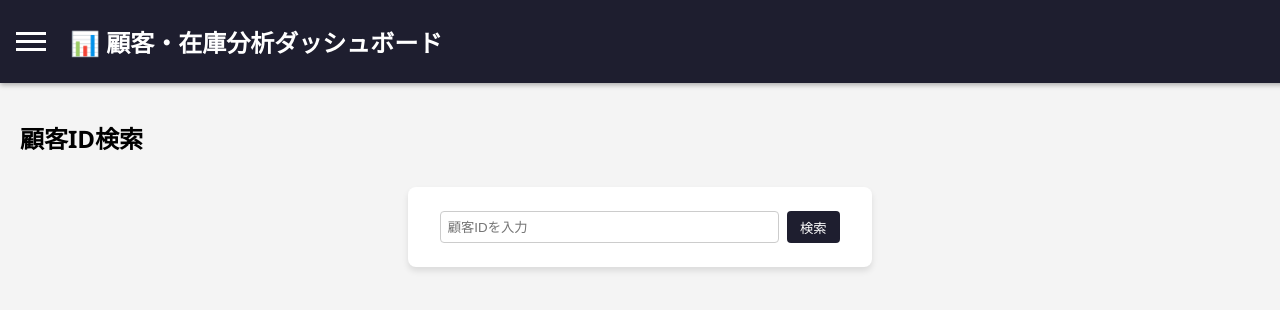
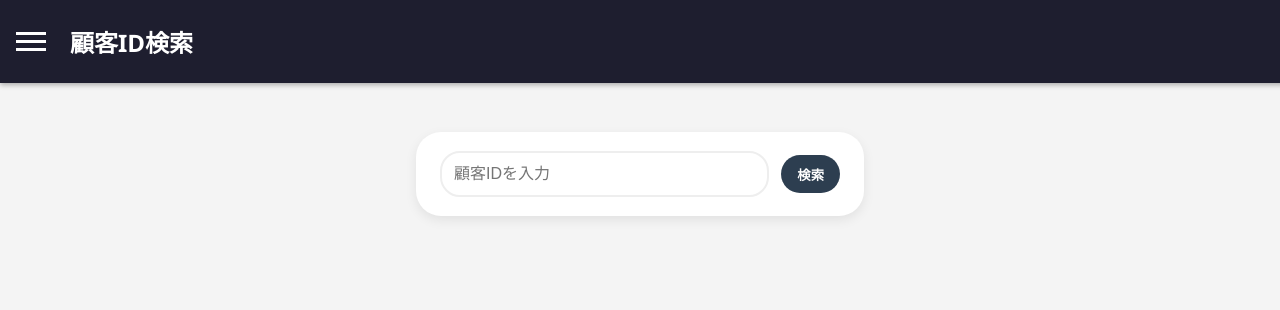
Before and after one commit to 31916/jikken3-kai, a Flask app: page /search.html in a window 1280 px wide. Shown: the top 310 px of the page. Run offline with Flask 3, Linux system fonts and the light colour scheme.

Commit message:
何個か修正した

```diff
--- a/static/search.css
+++ b/static/search.css
@@ -89,25 +89,68 @@ main {
 
 /* 検索フォーム */
 .search-form {
-    background: white;
-    padding: 1.5em 2em;
+    /* 背景色を白、内側の余白を少し広めに */
+    background-color: white;
+    padding: 1.2em 1.5em;
     max-width: 400px;
     margin: 2em auto;
-    border-radius: 8px;
-    box-shadow: 0 4px 6px rgba(0,0,0,0.1);
+    /* 角の丸みを調整 */
+    border-radius: 25px; /* または 10px など、お好みの丸みに */
+    /* 影を柔らかく、控えめに */
+    box-shadow: 0 4px 12px rgba(0, 0, 0, 0.08);
+    /* 配置 */
     display: flex;
-    gap: 0.5em;
+    align-items: center; /* 垂直方向中央揃え */
+    gap: 0.75em;
+    /* フォーム全体の境界線は削除し、影で立体感を出す */
 }
+
+/* テキスト入力欄 */
 .search-form input[type="text"] {
     flex: 1;
-    padding: 0.5em;
-    border: 1px solid #ccc;
-    border-radius: 4px;
+    padding: 0.75em; /* 縦の余白を増やし、押しやすく */
+    border: 2px solid #EEE; /* 細いグレーの境界線 */
+    border-radius: 20px; /* フォーム全体と合わせた丸み */
+    transition: border-color 0.3s; /* ホバー時の変化を滑らかに */
+    font-size: 1em;
 }
+
+/* 入力欄フォーカス時（クリック時）のスタイル */
+.search-form input[type="text"]:focus {
+    border-color: #007bff; /* 青など、テーマカラーに変更 */
+    outline: none; /* デフォルトの青い枠線を削除 */
+    box-shadow: 0 0 5px rgba(0, 123, 255, 0.3); /* 軽い影を追加 */
+}
+
+/* 検索ボタン */
 .search-form input[type="submit"] {
-    padding: 0.5em 1em;
+    padding: 0.7em 1.2em; /* 適切なサイズ */
     border: none;
-    background-color: #1E1E2F;
+    /* 背景色をネイビーから、少し明るめのモダンな色（濃い青や黒）に変更 */
+    background-color: #2D3E50;
     color: white;
-    border-radius: 4px;
-    cursor:
+    border-radius: 20px;
+    cursor: pointer;
+    font-weight: bold;
+    transition: background-color 0.3s, transform 0.1s; /* ホバーエフェクトを滑らかに */
+}
+
+/* 検索ボタン ホバー時 */
+.search-form input[type="submit"]:hover {
+    background-color: #3C5268; /* 少し明るい色に変化 */
+}
+
+/* 検索ボタン クリック時 (オプション) */
+.search-form input[type="submit"]:active {
+    transform: translateY(1px); /* ボタンが少し沈むエフェクト */
+}
+/* エラーメッセージのスタイル */
+.error-text {
+    color: #D32F2F; /* 濃い赤色 */
+    font-size: 1em;
+    font-weight: bold;
+    text-align: center;
+    margin-top: 1em; /* フォームとの間にスペースを設ける */
+    /* 初期状態では非表示にしておくこともできます */
+    /* display: none; */
+}
--- a/static/search.js
+++ b/static/search.js
@@ -8,11 +8,32 @@ menuIcon.addEventListener('click', () => {
 
 // 顧客ID検索フォーム送信
 function goCustomer() {
-    const customerId = document.getElementById('customer_id').value.trim();
-    if (!customerId) {
-        alert('顧客IDを入力してください');
+    // 必要な要素を取得
+    const customerIdInput = document.getElementById('customer_id');
+    const errorMessageDiv = document.getElementById('error-message');
+
+    // 入力値を取得し、前後の空白を削除
+    const customerId = customerIdInput.value.trim();
+
+    // エラーメッセージを一旦クリア
+    errorMessageDiv.textContent = "";
+
+    // 1. 入力値が空欄かどうかをチェック
+    if (customerId === "") {
+        // エラーメッセージを設定して表示 (赤文字表示のCSSが適用されます)
+        errorMessageDiv.textContent = "⚠️ 顧客IDを入力してください。";
+
+        // 入力フィールドにフォーカスを戻す
+        customerIdInput.focus();
+
+        // フォームの送信（ページ遷移）を中止
         return false;
     }
+
+    // 2. 入力値が有効な場合、顧客情報ページへ遷移
+    // /customer/ID の形式でページ遷移を実行
     window.location.href = `/customer/${customerId}`;
+
+    // フォームの送信を中止 (ページ遷移はJS側で行うため)
     return false;
 }
--- a/templates/dashboard.html
+++ b/templates/dashboard.html
@@ -16,7 +16,7 @@
             <div class="bar"></div>
             <div class="bar"></div>
         </div>
-        <h1 style="margin: 0; font-size: 1.5em;">📊 顧客・在庫分析ダッシュボード</h1>
+        <h1 style="margin: 0; font-size: 1.5em;">経営戦略ダッシュボード</h1>
   </header>
 
   <nav id="sidebar" class="sidebar">
@@ -31,7 +31,7 @@
 
     <h2>🔍 顧客属性フィルタ</h2>
     <div class="filter-form">
-        <form method="GET" action="/">
+        <form method="GET" action="">
             <label for="gender">性別:</label>
             <select name="gender" id="gender" style="padding: 5px;">
                 <option value="">全て</option>
--- a/templates/search.html
+++ b/templates/search.html
@@ -14,7 +14,7 @@
             <div class="bar"></div>
             <div class="bar"></div>
         </div>
-        <h1>📊 顧客・在庫分析ダッシュボード</h1>
+        <h1>顧客ID検索</h1>
     </header>
 
     <!-- サイドバー -->
@@ -29,11 +29,13 @@
 
     <!-- メインコンテンツ -->
     <main>
-        <h2>顧客ID検索</h2>
+        <h2> </h2>
         <form onsubmit="return goCustomer();" class="search-form">
             <input type="text" id="customer_id" placeholder="顧客IDを入力">
             <input type="submit" value="検索">
         </form>
+
+        <div id="error-message" class="error-text"></div>
     </main>
 
     <!-- JS -->
```
Also changed, not shown: templates/customer.html (+5 -4 lines).
